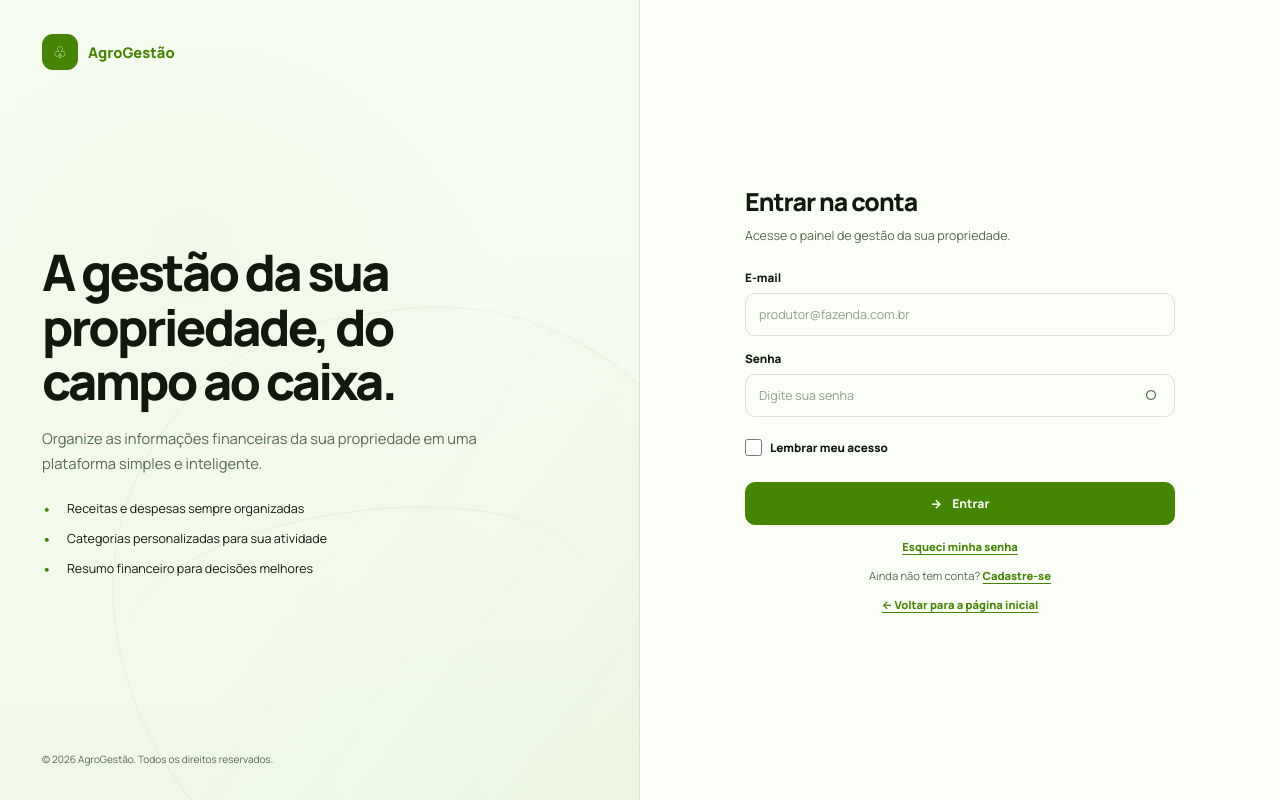
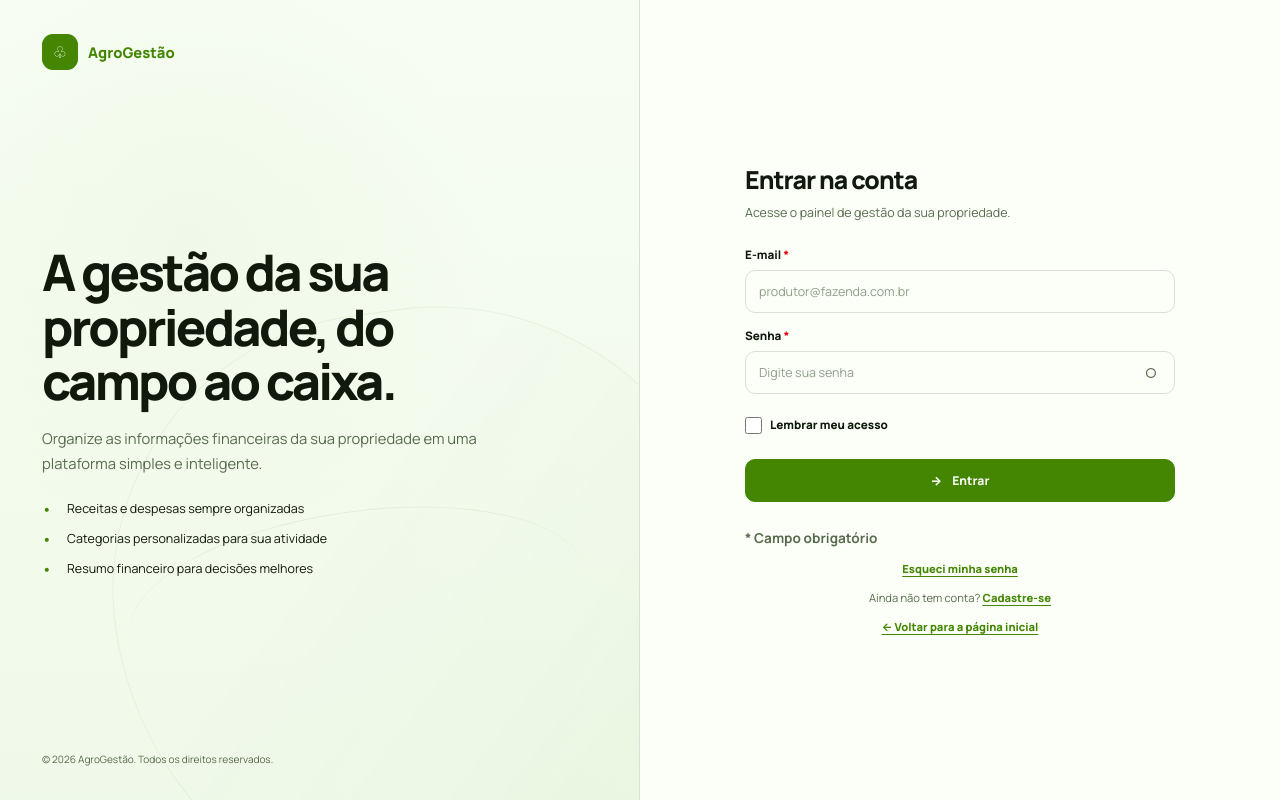
Before and after one commit to Projeto-Agro-Gestao/projetoAgricola, a React (Vite) app in the folder apps/fluxo-caixa-web/: page /login in a window 1280 px wide. Built offline with nearby package versions, Linux system fonts and the light colour scheme; no server answers.

Commit message:
feat: marca campos obrigatorios

```diff
--- a/apps/fluxo-caixa-web/src/index.css
+++ b/apps/fluxo-caixa-web/src/index.css
@@ -109,3 +109,22 @@ svg {
 #root {
   min-height: 100vh;
 }
+
+.campo-obrigatorio::after,
+label:has(input[required])::after,
+label:has(select[required])::after,
+label:has(textarea[required])::after {
+  content: " *";
+  color: var(--destructive);
+  font-weight: 800;
+}
+
+form:has(input[required], select[required], textarea[required])::after {
+  content: "* Campo obrigatório";
+  display: block;
+  width: 100%;
+  margin-top: 0.75rem;
+  color: var(--muted-foreground);
+  font-size: 0.85rem;
+  font-weight: 700;
+}
--- a/apps/fluxo-caixa-web/src/main.jsx
+++ b/apps/fluxo-caixa-web/src/main.jsx
@@ -3,6 +3,18 @@ import { createRoot } from 'react-dom/client'
 import { BrowserRouter } from 'react-router'
 import './index.css'
 import App from './App.jsx'
+
+function marcarCamposObrigatorios() {
+    document
+        .querySelectorAll('input[required][id], select[required][id], textarea[required][id]')
+        .forEach((campo) => {
+            const rotulo = document.querySelector(`label[for="${campo.id}"]`)
+
+            if (rotulo) {
+                rotulo.classList.add('campo-obrigatorio')
+            }
+        })
+}
 
 createRoot(document.getElementById('root')).render(
     <StrictMode>
@@ -17,3 +29,14 @@ if ('serviceWorker' in navigator) {
         navigator.serviceWorker.register('/service-worker.js')
     })
 }
+
+marcarCamposObrigatorios()
+
+const observadorCamposObrigatorios = new MutationObserver(
+    marcarCamposObrigatorios,
+)
+
+observadorCamposObrigatorios.observe(document.body, {
+    childList: true,
+    subtree: true,
+})
```
